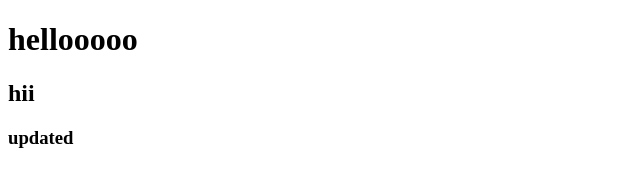
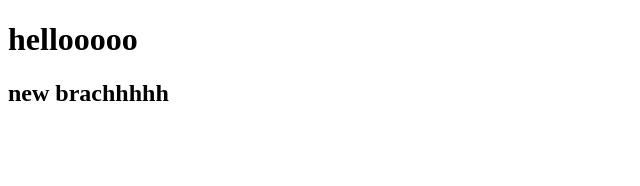
Before and after one commit to LeenaSonaiya/githubbbb, a plain HTML site: page index.html in a window 1280 px wide. Shown: the whole page, without its empty margins (0-640 px from the left). Drawn offline with Linux system fonts and the light colour scheme.

Commit message:
new brach add

```diff
--- a/index.html
+++ b/index.html
@@ -8,7 +8,6 @@
 </head>
 <body>
     <h1>hellooooo</h1>
-    <h2>hii</h2>
-    <h3>updated</h3>
+    <h2>new brachhhhh</h2>
 </body>
 </html>
```
